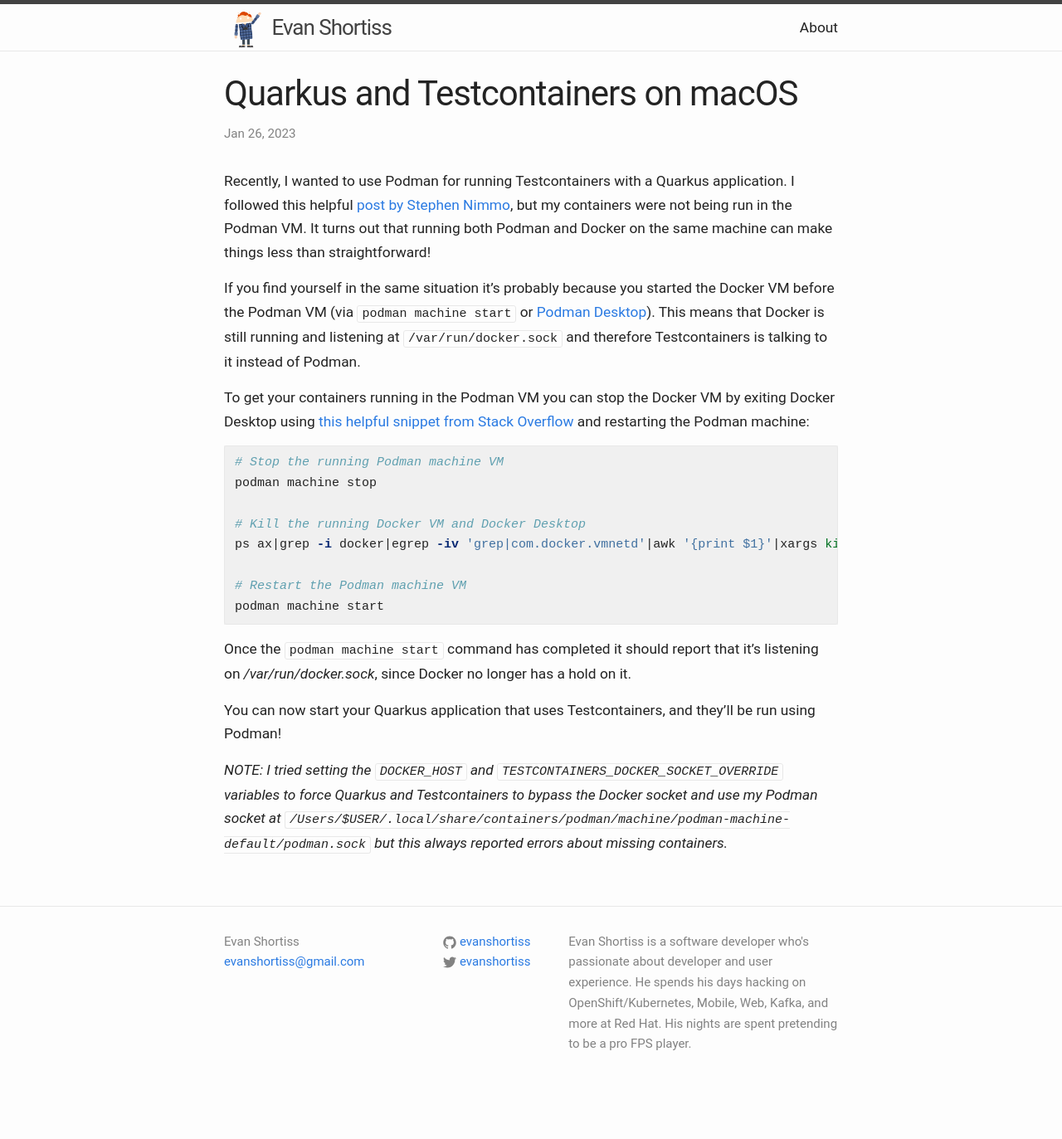
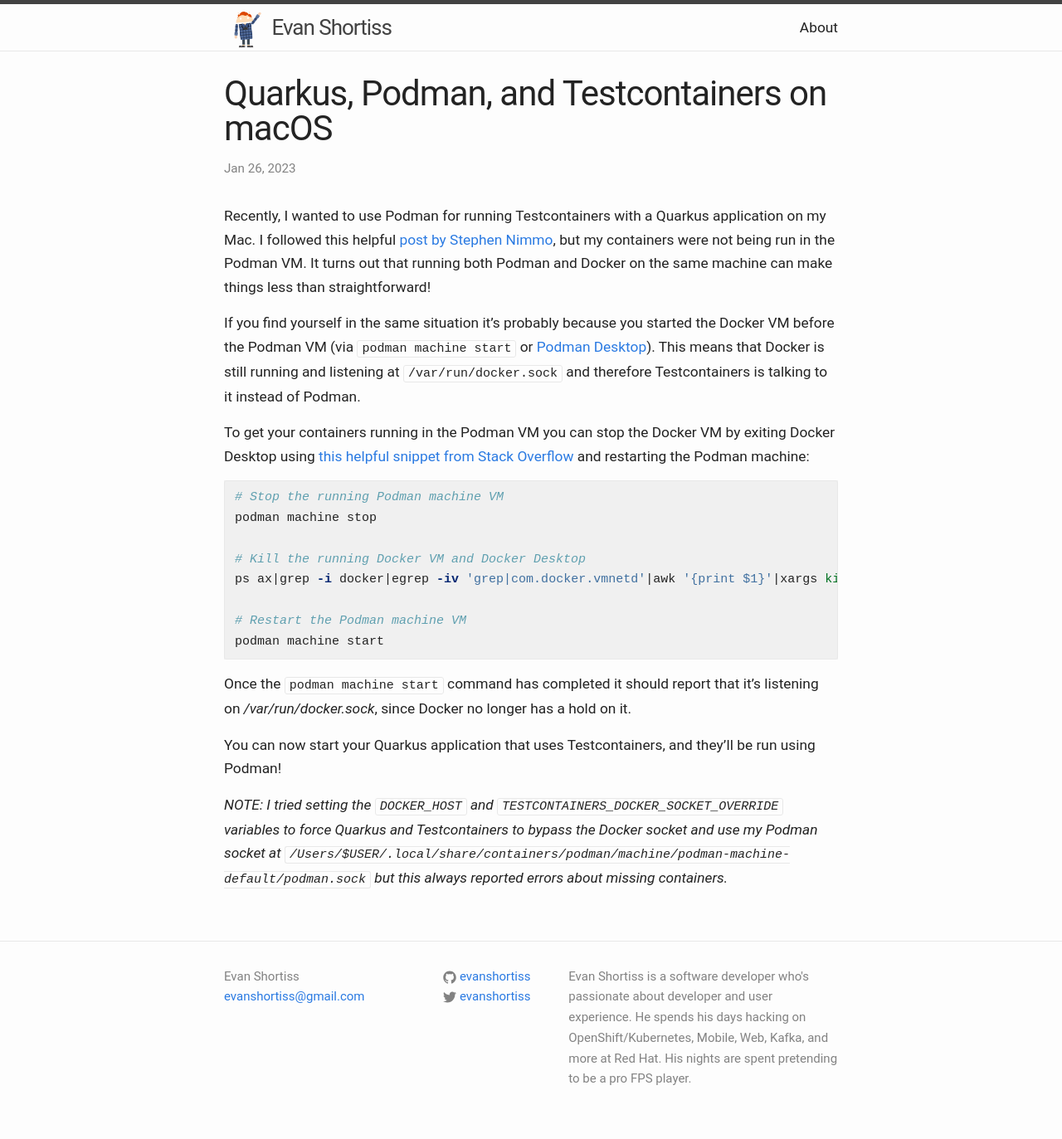
Before and after one commit to evanshortiss/evanshortiss.github.io, a Jekyll site: the page built from _posts/2023-01-26-quarkus-testcontainers-macos.markdown, in a window 1280 px wide. Shown: the whole page at 83% size. Built offline with Jekyll 4.4.1, drawn with Linux system fonts in a browser that asks for light colours; before the commit the page ends 1331 px from its top, so only the background shows below that.

Commit message:
update title of testcontainers, mac, podman, and quarkus post

```diff
--- a/_posts/2023-01-26-quarkus-testcontainers-macos.markdown
+++ b/_posts/2023-01-26-quarkus-testcontainers-macos.markdown
@@ -1,11 +1,11 @@
 ---
 published: true
-title: Quarkus and Testcontainers on macOS
+title: Quarkus, Podman, and Testcontainers on macOS
 layout: post
 categories: containers
 ---
 
-Recently, I wanted to use Podman for running Testcontainers with a Quarkus application. I followed this helpful [post by Stephen Nimmo](https://stephennimmo.com/using-podman-with-quarkus-and-testcontainers-on-macos/), but my containers were not being run in the Podman VM. It turns out that running both Podman and Docker on the same machine can make things less than straightforward!
+Recently, I wanted to use Podman for running Testcontainers with a Quarkus application on my Mac. I followed this helpful [post by Stephen Nimmo](https://stephennimmo.com/using-podman-with-quarkus-and-testcontainers-on-macos/), but my containers were not being run in the Podman VM. It turns out that running both Podman and Docker on the same machine can make things less than straightforward!
 
 If you find yourself in the same situation it's probably because you started the Docker VM before the Podman VM (via `podman machine start` or [Podman Desktop](https://podman-desktop.io/)). This means that Docker is still running and listening at `/var/run/docker.sock` and therefore Testcontainers is talking to it instead of Podman.
 
```
